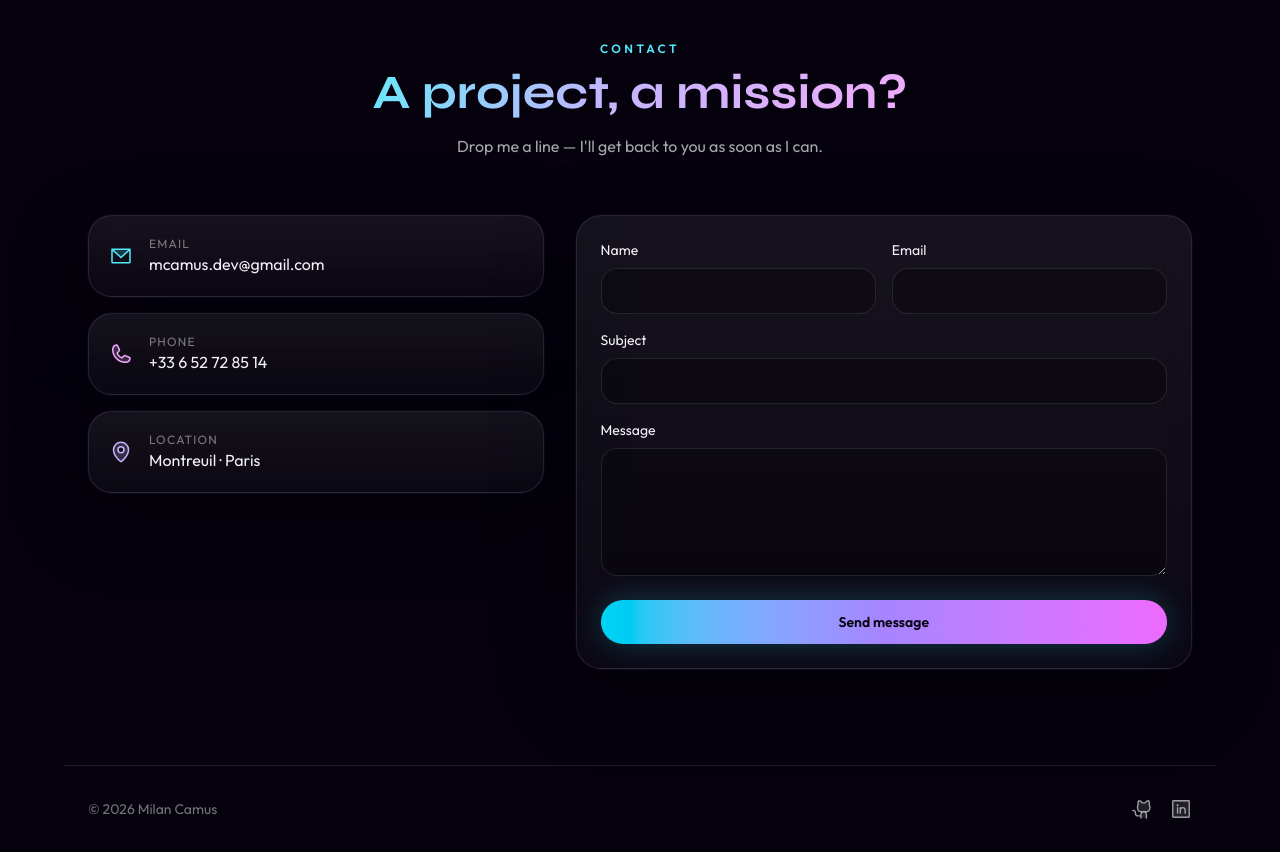
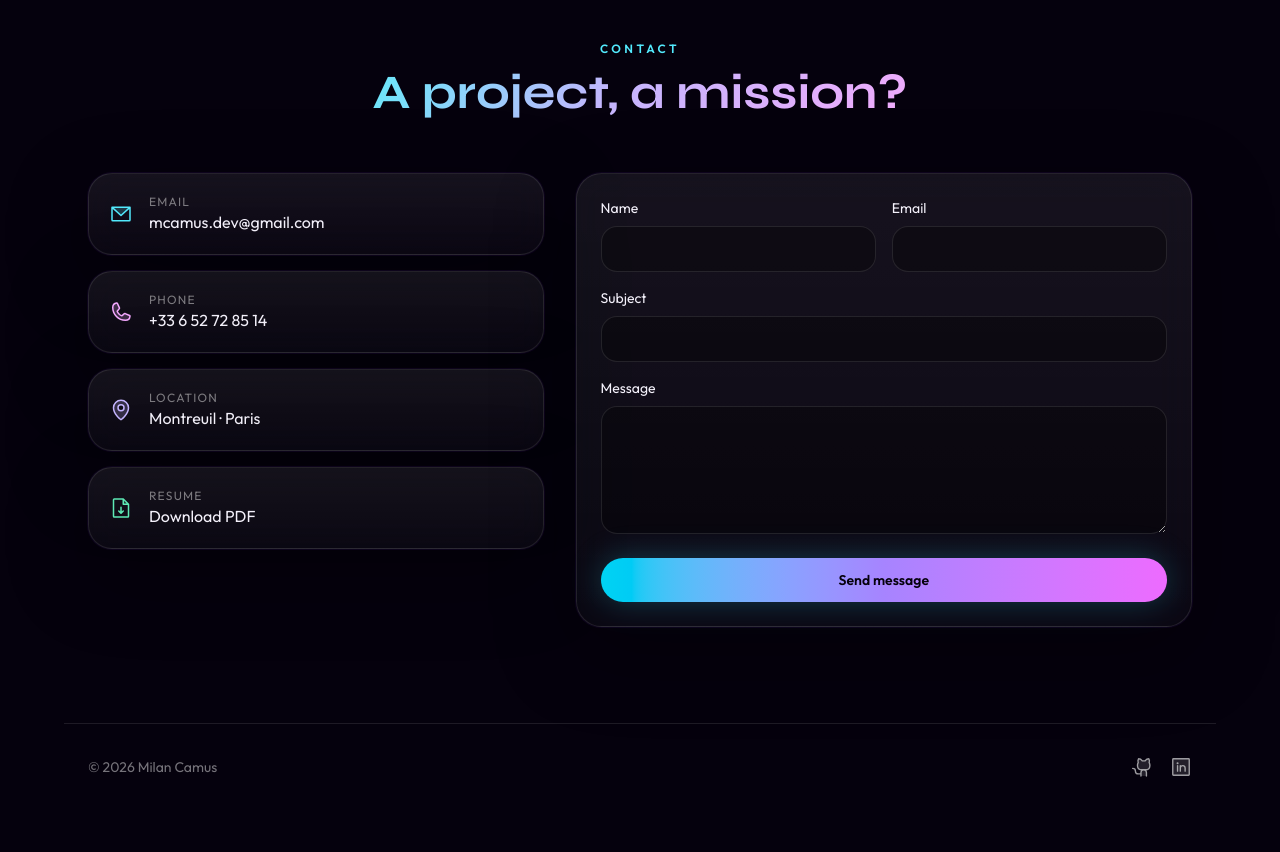
Before and after one commit to MisterGoodDeal/portfolio, a React (Vite) app: page / in a window 1280 px wide. Shown: the part 5360-6212 px from the top of the page. After the commit the page ends 6170 px from the top, so only its background shows below. Built offline with nearby package versions, Linux system fonts and the light colour scheme.

Commit message:
style: 💄 Add CV download card in Contact section

```diff
--- a/src/components/Contact.tsx
+++ b/src/components/Contact.tsx
@@ -1,4 +1,9 @@
-import { EnvelopeSimple, MapPin, Phone } from "@phosphor-icons/react";
+import {
+  EnvelopeSimple,
+  FileArrowDown,
+  MapPin,
+  Phone,
+} from "@phosphor-icons/react";
 import { FormEvent, useState } from "react";
 import { useTranslation } from "react-i18next";
 
@@ -28,9 +33,10 @@ export default function Contact() {
       className="relative z-10 mx-auto max-w-6xl px-6 py-24"
       id="contact"
     >
-      <SectionHeading eyebrow={t("contact.eyebrow")} title={t("contact.title")}>
-        {t("contact.subtitle")}
-      </SectionHeading>
+      <SectionHeading
+        eyebrow={t("contact.eyebrow")}
+        title={t("contact.title")}
+      />
 
       <div className="grid gap-8 lg:grid-cols-[0.85fr_1.15fr]">
         <div className="space-y-4">
@@ -71,6 +77,23 @@ export default function Contact() {
               <p>{site.location}</p>
             </div>
           </div>
+          <a
+            className="glass flex items-center gap-4 rounded-3xl p-5 transition-colors hover:bg-white/5"
+            download
+            href={site.cv}
+          >
+            <FileArrowDown
+              className="text-emerald-300"
+              size={24}
+              weight="duotone"
+            />
+            <div>
+              <p className="text-xs tracking-widest text-white/45 uppercase">
+                {t("contact.cv")}
+              </p>
+              <p>{t("contact.downloadCv")}</p>
+            </div>
+          </a>
         </div>
 
         <form
```
